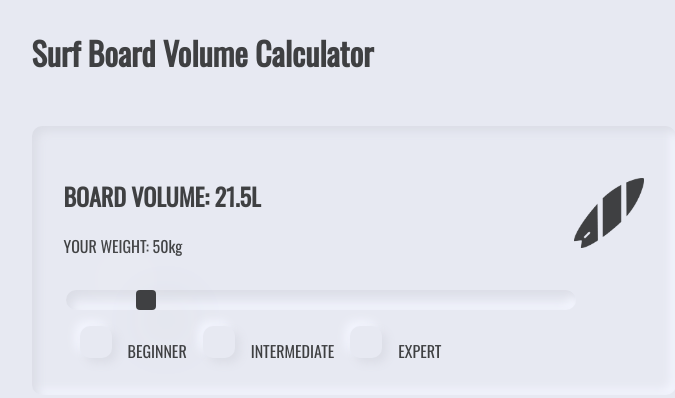
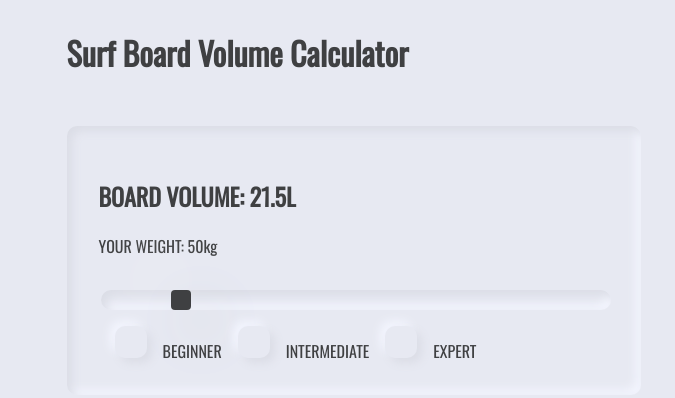
Before and after one commit to f-bog/surfboard-calculator, a React (Create React App) app: page / in a window 1280 px wide. Shown: the top 398 px of the page, without its empty margins (286-961 px from the left). Built offline with nearby package versions, Linux system fonts and the light colour scheme.

Commit message:
Removed Surfboard Image

```diff
--- a/src/App.js
+++ b/src/App.js
@@ -2,7 +2,6 @@ import React from 'react';
 
 import Calculator from './components/Calculator';
 import './App.css';
-import surfboard from './images/surfboard-icon.png';
 
 function App() {
   return (
@@ -10,8 +9,6 @@ function App() {
       <h1>Surf Board Volume Calculator</h1>
       <div className='App'>
         <Calculator />
-
-        <img src={surfboard} alt='surfboard' width='70px;' height='70px;'></img>
       </div>
     </>
   );
```
